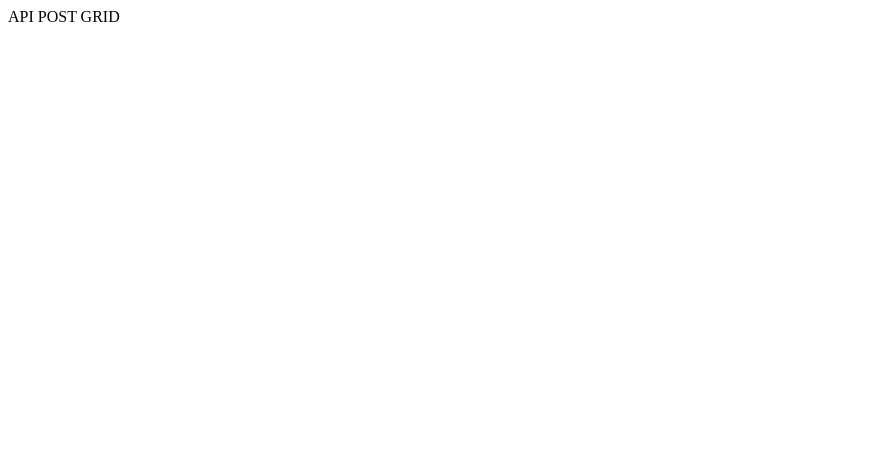
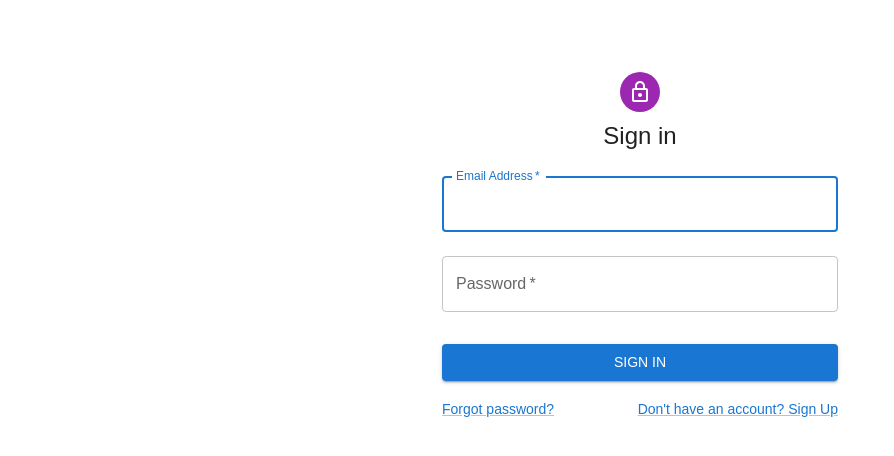
Before and after one commit to Cizal19/ApiPostGrid, a Next.js app: page / in a window 1280 px wide. Shown: the top 456 px of the page, without its empty margins (0-894 px from the left). Built offline with nearby package versions, Linux system fonts and the light colour scheme.

Commit message:
created login component

```diff
--- /dev/null
+++ b/src/components/Login.jsx
@@ -0,0 +1,88 @@
+import react from "react";
+import Avatar from '@mui/material/Avatar';
+import Button from '@mui/material/Button';
+import CssBaseline from '@mui/material/CssBaseline';
+import TextField from '@mui/material/TextField';
+
+import Link from '@mui/material/Link';
+import Grid from '@mui/material/Grid';
+import Box from '@mui/material/Box';
+import LockOutlinedIcon from '@mui/icons-material/LockOutlined';
+import Typography from '@mui/material/Typography';
+import Container from '@mui/material/Container';
+import { createTheme, ThemeProvider } from '@mui/material/styles';
+
+
+export default function Login() {
+
+  const theme = createTheme({
+    typography: {
+    fontFamily: 'Raleway, Arial',
+  }
+  })
+
+
+    return (
+    <ThemeProvider theme={theme}>
+      <Container component="main" maxWidth="xs">
+        <CssBaseline />
+        <Box
+          sx={{
+            marginTop: 8,
+            display: 'flex',
+            flexDirection: 'column',
+            alignItems: 'center',
+          }}
+        >
+          <Avatar sx={{ m: 1, bgcolor: 'secondary.main' }}>
+            <LockOutlinedIcon />
+          </Avatar>
+          <Typography component="h1" variant="h5">
+            Sign in
+          </Typography>
+          <Box component="form"  sx={{ mt: 1 }}>  {/* onSubmit={handleSubmit} */}
+            <TextField
+              margin="normal"
+              required
+              fullWidth
+              id="email"
+              label="Email Address"
+              name="email"
+              autoComplete="off"
+              autoFocus
+            />
+            <TextField
+              margin="normal"
+              required
+              fullWidth
+              name="password"
+              label="Password"
+              type="password"
+              id="password"
+            />
+            <Button
+              type="submit"
+              fullWidth
+              variant="contained"
+              sx={{ mt: 3, mb: 2 }}
+            >
+              Sign In
+            </Button>
+            <Grid container>
+              <Grid item xs>
+                <Link href="#" variant="body2">
+                  Forgot password?
+                </Link>
+              </Grid>
+              <Grid item>
+                <Link href="#" variant="body2">
+                  {"Don't have an account? Sign Up"}
+                </Link>
+              </Grid>
+            </Grid>
+          </Box>
+        </Box>
+      </Container>
+    </ThemeProvider>
+  )
+}
--- a/src/pages/_document.js
+++ b/src/pages/_document.js
@@ -4,6 +4,7 @@
   return (
     <Html lang="en">
       <Head />
+      <meta charset="UTF-8" />
       <body>
         <Main />
         <NextScript />
--- a/src/pages/index.js
+++ b/src/pages/index.js
@@ -1,7 +1,9 @@
+import Login from '../components/Login'
+
 export default function Home() {
   return (
     <>
-      API POST GRID
+      <Login />
     </>
   )
 }
```
Also changed, not shown: package.json (+7 -1 lines), 1 other file (tests, documents, lock files or other folders).
